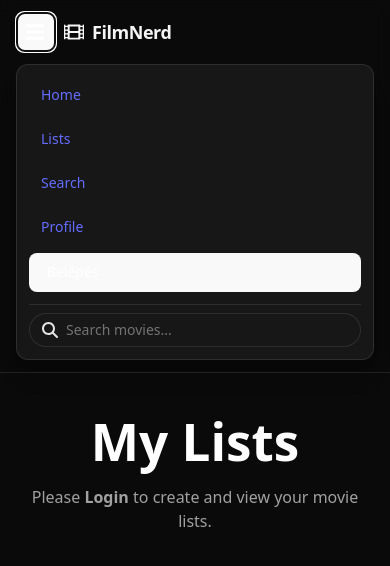
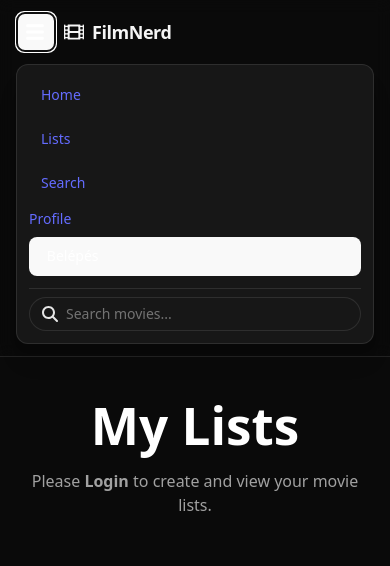
Before and after one commit to FBeni-04/FilmNerd, a React (Vite) app in the folder frontend/: page /lists in a window 390 px wide. Both pictures are taken after a click on the button 36 px from the left and 32 px from the top of the page. Shown: the top 566 px of the page. Built offline with nearby package versions, Linux system fonts and the light colour scheme.

Commit message:
add the username in the Navbar field instead of 'Profile' on mobile

```diff
--- a/frontend/src/components/Navbar.jsx
+++ b/frontend/src/components/Navbar.jsx
@@ -83,7 +83,9 @@ export default function Navbar() {
               </Link>
               <a className="rounded px-3 py-2 hover:bg-white/5" href="#">Lists</a>
               <a className="rounded px-3 py-2 hover:bg-white/5" href="#">Search</a>
-              <a className="rounded px-3 py-2 hover:bg-white/5" href="#">Profile</a>
+              <a className="hover:text-white" href="#">
+                {user ? user.username : "Profile"}
+              </a>
 
               {user ? (
                 <button
```
